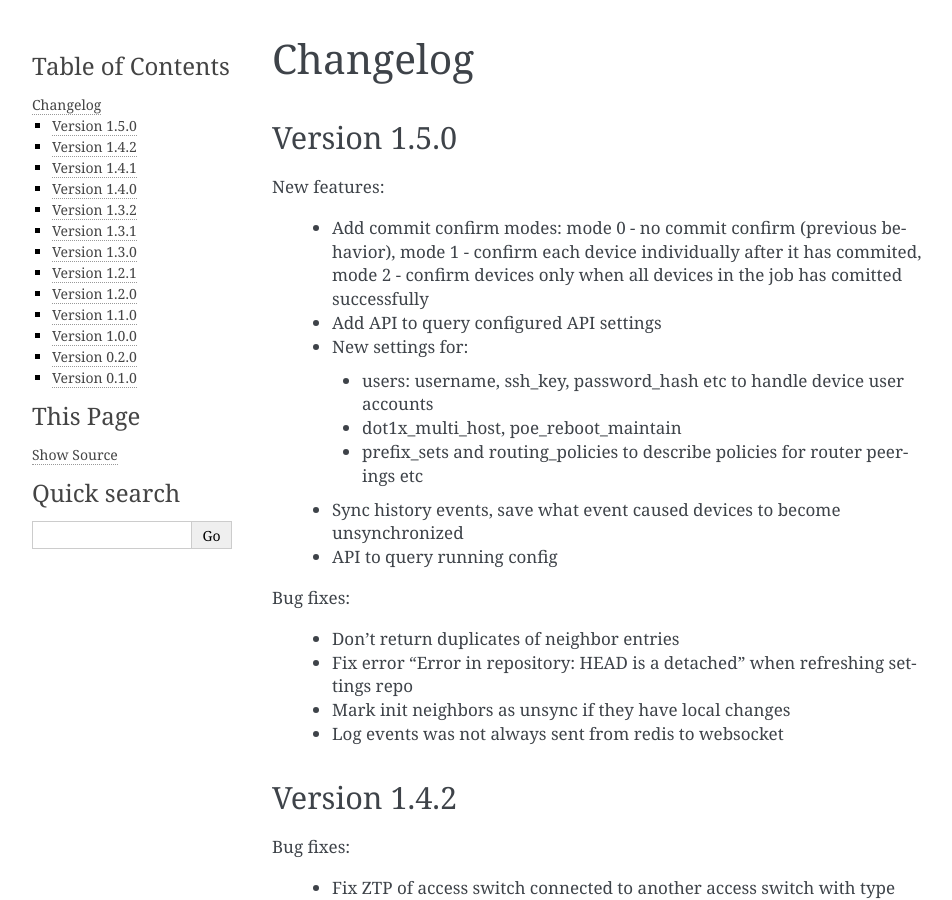
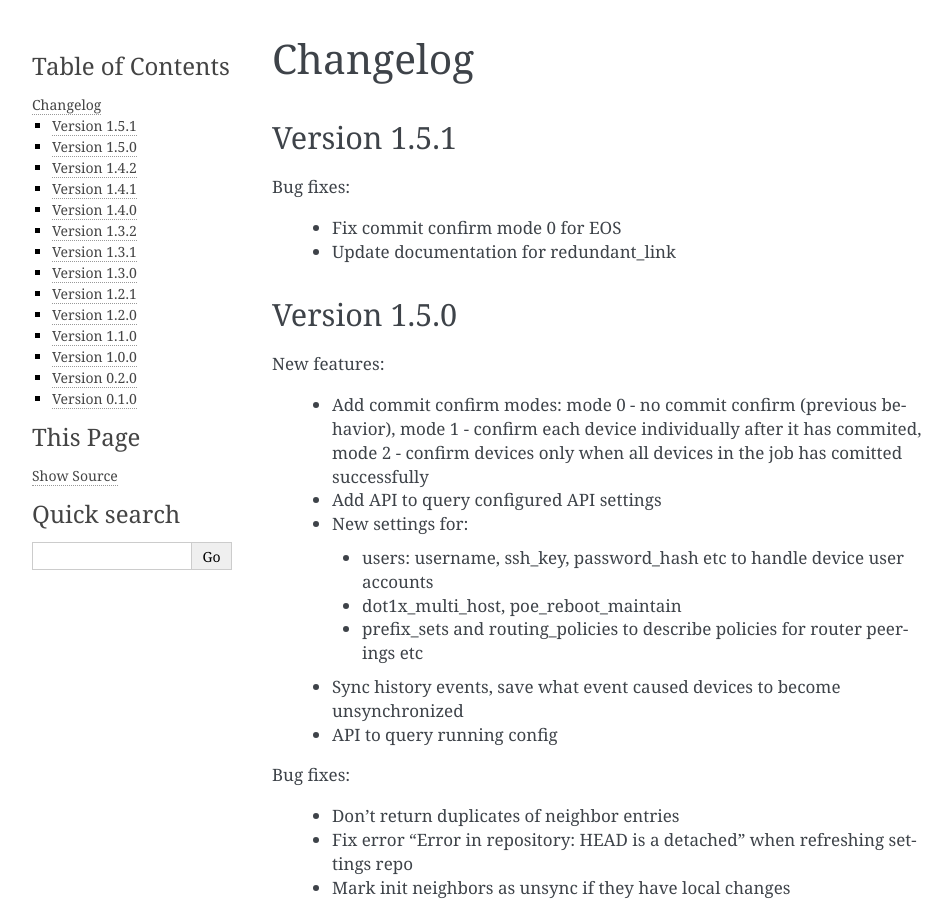
Before and after one commit to SUNET/cnaas-nms, a Sphinx documentation site: the page built from docs/changelog/index.rst, in a window 1280 px wide and 900 px high. Shown: the whole window, without its empty margins (148-1100 px from the left). Built offline with Sphinx 7.4.7, drawn with Linux system fonts in a browser that asks for light colours.

Commit message:
changelog v1.5.1

```diff
--- a/docs/changelog/index.rst
+++ b/docs/changelog/index.rst
@@ -1,5 +1,13 @@
 Changelog
 =========
+
+Version 1.5.1
+-------------
+
+Bug fixes:
+
+  - Fix commit confirm mode 0 for EOS
+  - Update documentation for redundant_link
 
 Version 1.5.0
 -------------
```
